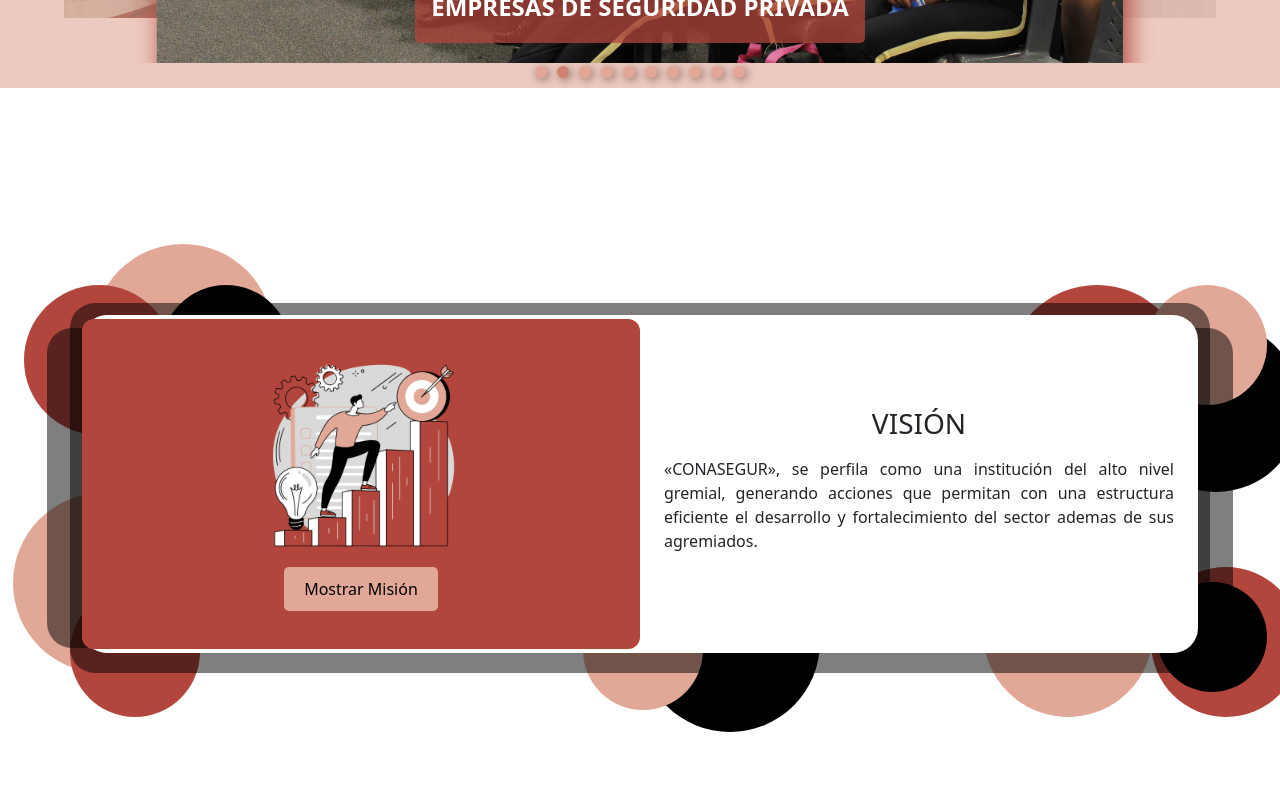
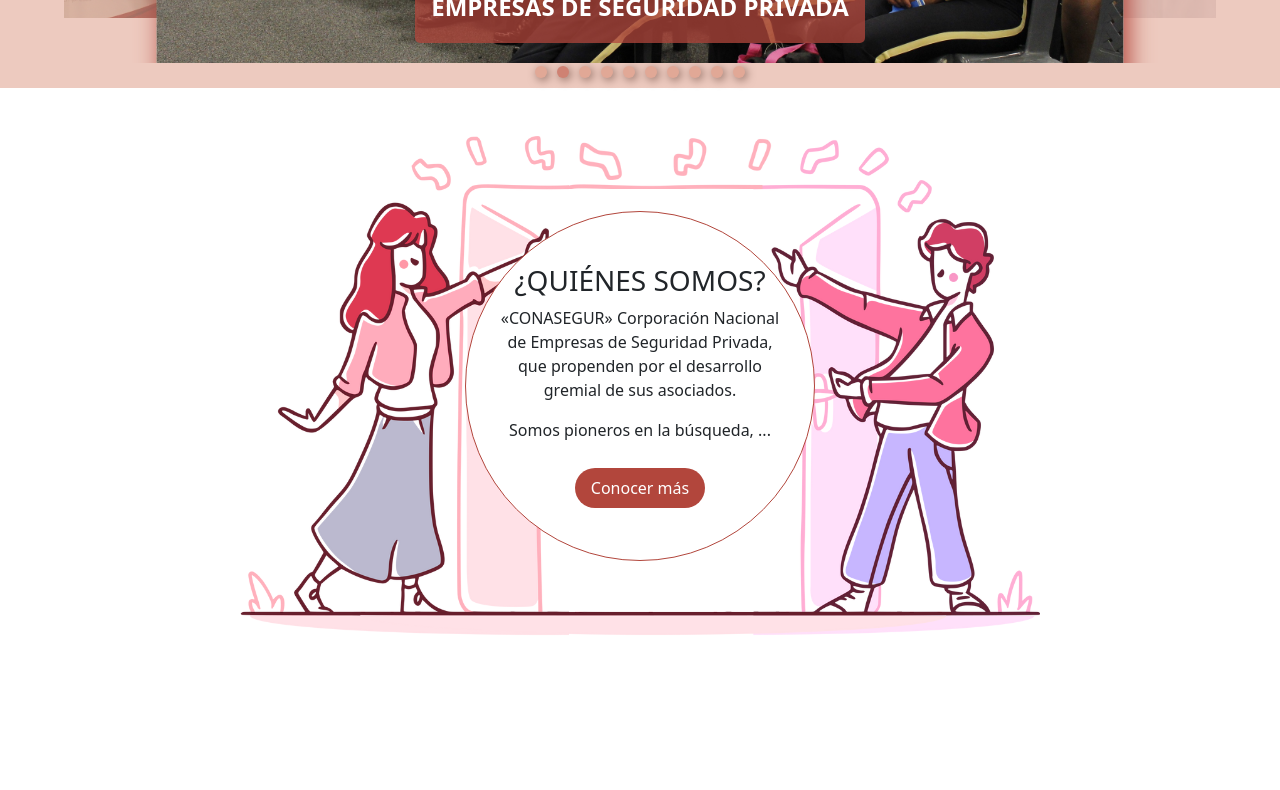
Before and after one commit to Clover2103/conasegur, a React (Create React App) app in the folder frontend/: page /#/home in a window 1280 px wide. Shown: the part 540-1330 px from the top of the page. Built offline with nearby package versions, Linux system fonts and the light colour scheme.

Commit message:
Incorporacion de compoenete de About Us estatico

```diff
--- /dev/null
+++ b/frontend/src/components/HomeAboutUs/HomeAboutUs.css
@@ -0,0 +1,62 @@
+:root {
+  --cogna-red-dark: #B2463C;
+  --cogna-red-lite: #E2A897;
+  --cogna-white: #FFFFFF;
+  --cogna-dark: #000000;
+}
+
+.bodyHomeAboutUs {
+  height: 500px;
+}
+
+.containerHomeAboutUs {
+  display: flex;
+  position: relative;
+  justify-content: center;
+  align-items: center;
+  height: 100%;
+  text-align: center;
+  border-radius: 25px;
+  padding: 20px;
+}
+
+.imageHomeAboutUs {
+  position: absolute;
+  display: flex;
+  justify-content: center;
+  align-items: center;
+  width: 100%;
+  height: 100%;
+  object-fit: cover;
+  border-radius: 25px;
+  z-index: -1;
+}
+
+imageHomeAboutUs img {
+  width: 100%;
+  height: 100%;
+}
+
+.contHomeAboutUs {
+  display: flex;
+  flex-direction: column;
+  justify-content: center;
+  align-items: center;
+  height: 350px;
+  width: 350px;
+  border-radius: 50%;
+  padding: 25px;
+  background-color: var(--cogna-white);
+  border: 1.5px solid var(--cogna-red-dark);
+}
+
+.contHomeAboutUs button {
+  background-color: var(--cogna-red-dark);
+  color: var(--cogna-white);
+  border: none;
+  border-radius: 25px;
+  padding: 8px 16px;
+  cursor: pointer;
+  transition: background-color 0.3s ease;
+  margin-top: 10px;
+}
--- /dev/null
+++ b/frontend/src/components/HomeAboutUs/index.jsx
@@ -0,0 +1,23 @@
+import React from "react";
+import "./HomeAboutUs.css";
+import image from "../../assets/home/about us/about us.png";
+
+const HomeAboutUs = () => {
+  return (
+    <div className="bodyHomeAboutUs">
+      <div className="container mt-5 mb-5 containerHomeAboutUs">
+        <div className="imageHomeAboutUs">
+          <img src={image} alt="aboutUs" />
+        </div>
+        <div className="contHomeAboutUs">
+          <h3>¿QUIÉNES SOMOS?</h3>
+          <p>«CONASEGUR» Corporación Nacional de Empresas de Seguridad Privada, que propenden por el desarrollo gremial de sus asociados.</p>
+          <p>Somos pioneros en la búsqueda,  ...</p>
+          <button>Conocer más</button>
+        </div>
+      </div>
+    </div>
+  );
+};
+
+export { HomeAboutUs };
--- a/frontend/src/pages/Home/index.jsx
+++ b/frontend/src/pages/Home/index.jsx
@@ -1,11 +1,13 @@
 import React from 'react';
 import { HomeSlider } from '../../components/HomeSlider';
+import { HomeAboutUs } from '../../components/HomeAboutUs';
 import { HomeMAndV } from '../../components/HomeMAndV';
 
 const Home = () => {
   return (
     <div>
       <HomeSlider />
+      <HomeAboutUs />
       <HomeMAndV />
     </div>
   );
```
Also changed, not shown: frontend/src/assets/home/about us/about us.png (added).
